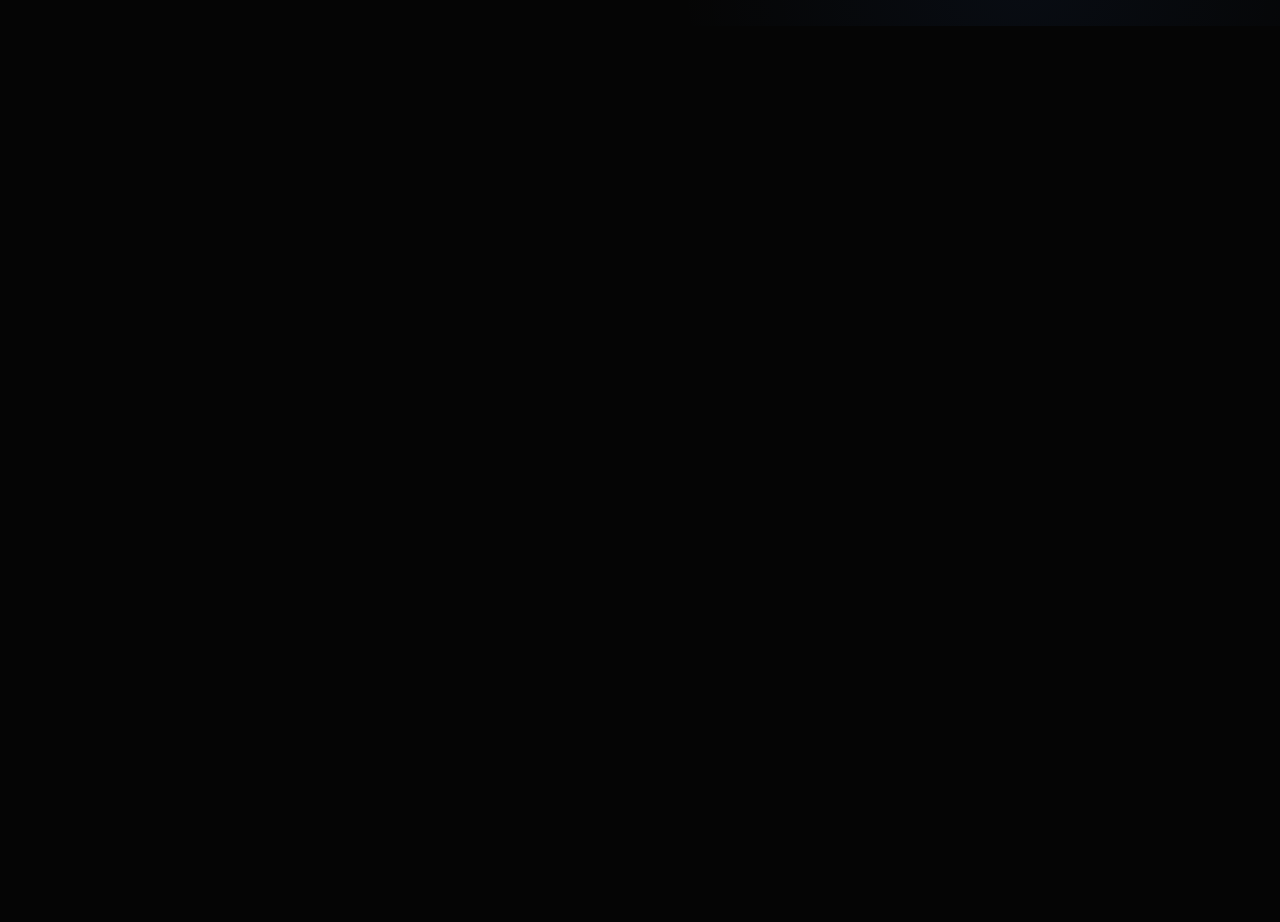
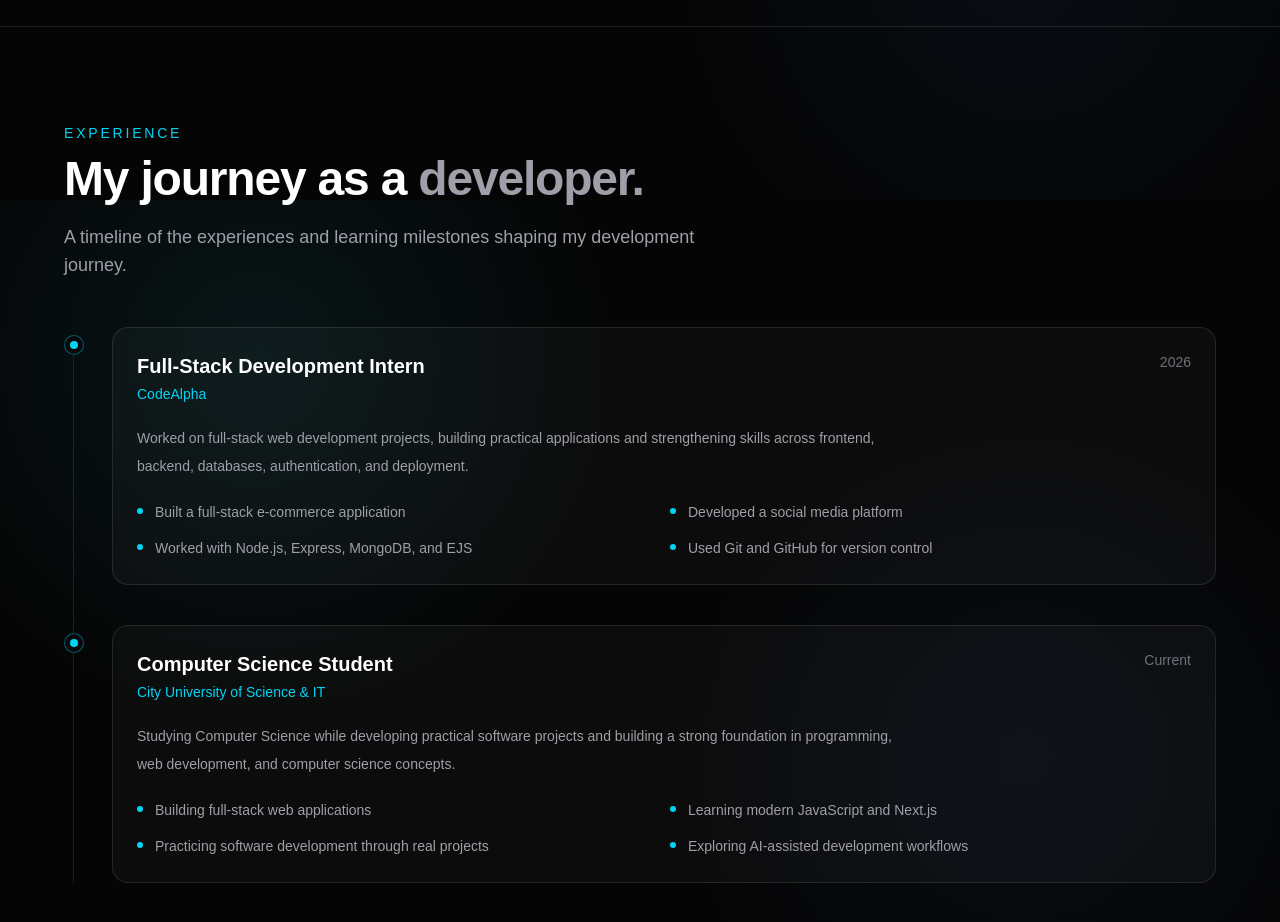
Before and after one commit to salih-x-tech/portfolio-v2, a Next.js app: page / in a window 1280 px wide. Shown: the part 3000-3922 px from the top of the page. Before the commit the page ends 3026 px from the top, so only its background shows below. Built offline with nearby package versions, Linux system fonts and the light colour scheme.

Commit message:
feat: add experience section

```diff
--- a/app/page.tsx
+++ b/app/page.tsx
@@ -3,6 +3,7 @@ import Hero from "@/components/sections/Hero";
 import About from "@/components/sections/About";
 import Skills from "@/components/sections/Skills";
 import Projects from "@/components/sections/Projects";
+import Experience from "@/components/sections/Experience";
 
 export default function Home() {
   return (
@@ -12,6 +13,7 @@ export default function Home() {
       <About />
       <Skills />
       <Projects />
+      <Experience />
     </main>
   );
 }
--- /dev/null
+++ b/components/sections/Experience.tsx
@@ -0,0 +1,110 @@
+const experiences = [
+  {
+    role: "Full-Stack Development Intern",
+    company: "CodeAlpha",
+    period: "2026",
+    description:
+      "Worked on full-stack web development projects, building practical applications and strengthening skills across frontend, backend, databases, authentication, and deployment.",
+    highlights: [
+      "Built a full-stack e-commerce application",
+      "Developed a social media platform",
+      "Worked with Node.js, Express, MongoDB, and EJS",
+      "Used Git and GitHub for version control",
+    ],
+  },
+  {
+    role: "Computer Science Student",
+    company: "City University of Science & IT",
+    period: "Current",
+    description:
+      "Studying Computer Science while developing practical software projects and building a strong foundation in programming, web development, and computer science concepts.",
+    highlights: [
+      "Building full-stack web applications",
+      "Learning modern JavaScript and Next.js",
+      "Practicing software development through real projects",
+      "Exploring AI-assisted development workflows",
+    ],
+  },
+];
+
+export default function Experience() {
+  return (
+    <section
+      id="experience"
+      className="relative border-t border-white/10 px-6 py-24 sm:px-10 lg:px-16"
+    >
+      <div className="mx-auto max-w-6xl">
+        {/* Section Heading */}
+        <div className="mb-12">
+          <p className="mb-3 text-sm font-medium uppercase tracking-[0.2em] text-cyan-400">
+            Experience
+          </p>
+
+          <h2 className="max-w-3xl text-3xl font-semibold tracking-tight text-white sm:text-4xl lg:text-5xl">
+            My journey as a{" "}
+            <span className="text-zinc-400">developer.</span>
+          </h2>
+
+          <p className="mt-5 max-w-2xl text-base leading-7 text-zinc-400 sm:text-lg">
+            A timeline of the experiences and learning milestones shaping my
+            development journey.
+          </p>
+        </div>
+
+        {/* Experience Timeline */}
+        <div className="relative">
+          {/* Timeline Line */}
+          <div className="absolute left-[9px] top-2 hidden h-[calc(100%-8px)] w-px bg-white/10 sm:block" />
+
+          <div className="space-y-10">
+            {experiences.map((experience) => (
+              <article
+                key={`${experience.role}-${experience.company}`}
+                className="relative sm:pl-12"
+              >
+                {/* Timeline Dot */}
+                <div className="absolute left-0 top-2 hidden h-5 w-5 items-center justify-center rounded-full border border-cyan-400/40 bg-zinc-950 sm:flex">
+                  <div className="h-2 w-2 rounded-full bg-cyan-400" />
+                </div>
+
+                <div className="rounded-2xl border border-white/10 bg-white/[0.03] p-6 transition-all duration-300 hover:border-cyan-400/30 hover:bg-white/[0.05]">
+                  <div className="flex flex-col gap-2 sm:flex-row sm:items-start sm:justify-between">
+                    <div>
+                      <h3 className="text-xl font-semibold text-white">
+                        {experience.role}
+                      </h3>
+
+                      <p className="mt-1 text-sm text-cyan-400">
+                        {experience.company}
+                      </p>
+                    </div>
+
+                    <span className="text-sm text-zinc-500">
+                      {experience.period}
+                    </span>
+                  </div>
+
+                  <p className="mt-5 max-w-3xl text-sm leading-7 text-zinc-400">
+                    {experience.description}
+                  </p>
+
+                  <ul className="mt-5 grid gap-3 sm:grid-cols-2">
+                    {experience.highlights.map((highlight) => (
+                      <li
+                        key={highlight}
+                        className="flex gap-3 text-sm leading-6 text-zinc-400"
+                      >
+                        <span className="mt-2 h-1.5 w-1.5 shrink-0 rounded-full bg-cyan-400" />
+                        {highlight}
+                      </li>
+                    ))}
+                  </ul>
+                </div>
+              </article>
+            ))}
+          </div>
+        </div>
+      </div>
+    </section>
+  );
+}
```
